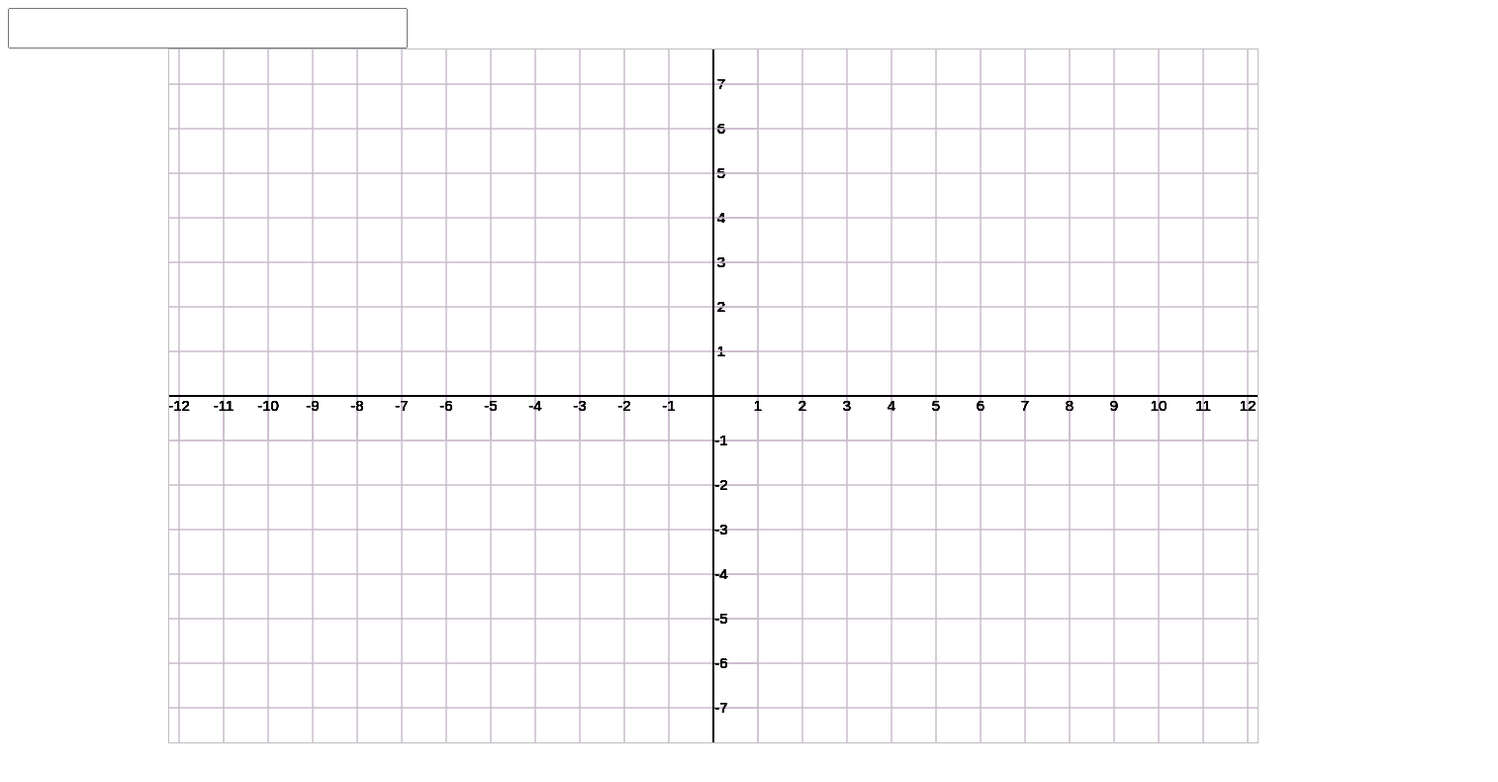
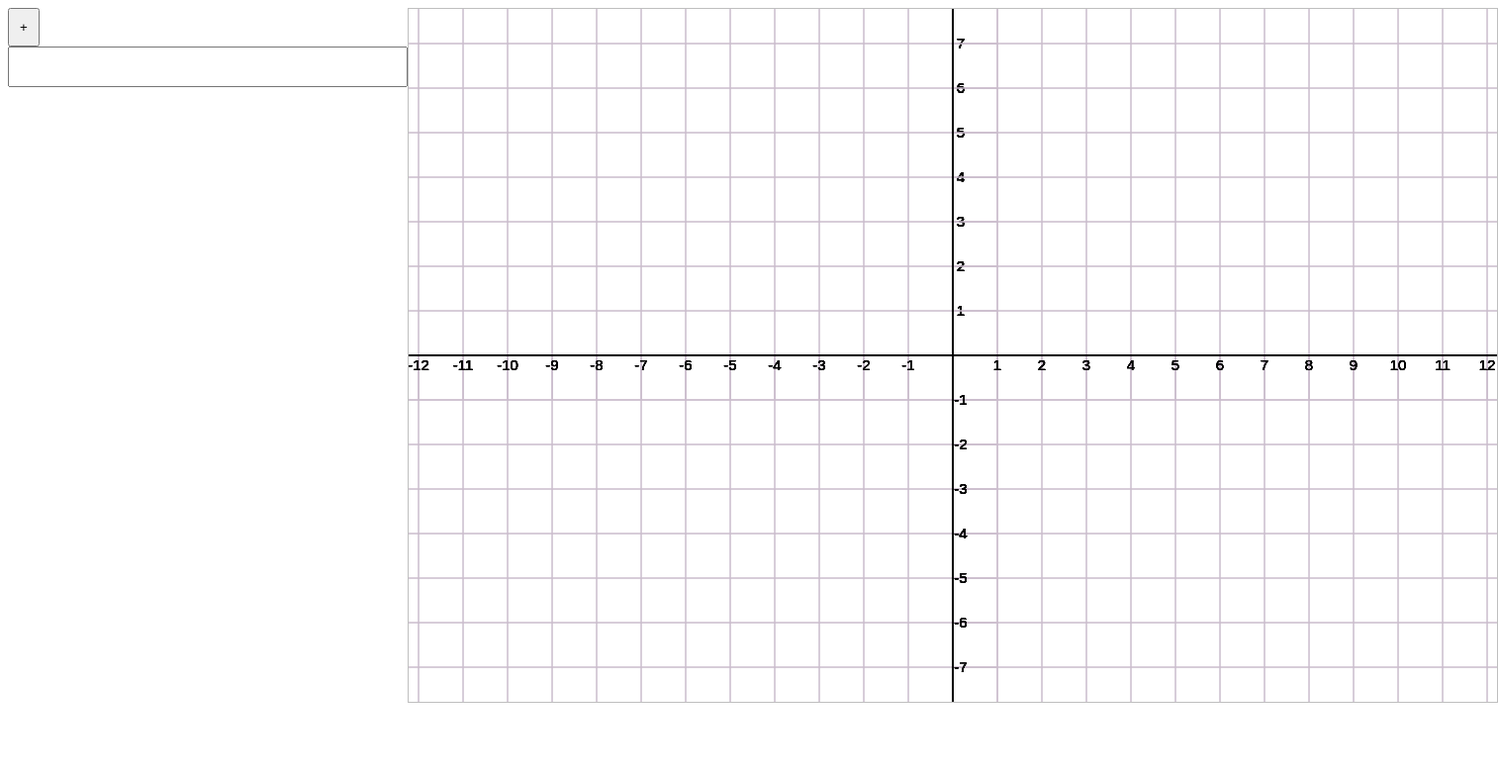
Before and after one commit to aabiji/quokka, a website built with Vite: page index.html in a window 1280 px wide. Shown: the whole page at 99% size, 1514 px wide, since content can reach past the window. Built offline with nearby package versions, Linux system fonts and the light colour scheme.

Commit message:
Graphing multiple expressions

```diff
--- a/index.html
+++ b/index.html
@@ -7,8 +7,13 @@
         <title>Quokka</title>
     </head>
     <body>
-        <input type="text"/>
-        <canvas id="graph"></canvas>
+        <div class="content">
+            <div class="sidebar">
+                <button id="add">+</button>
+                <div id="expressions"></div>
+            </div>
+            <canvas id="graph"></canvas>
+        </div>
         <script type="module" src="/src/main.ts"></script>
     </body>
 </html>
--- a/src/lib/eval.ts
+++ b/src/lib/eval.ts
@@ -33,21 +33,14 @@ function flatten(node: Node, table: LookupTable): Value[] {
     return values;
 }
 
-export class EmptyExpression extends Error {
-    constructor() {
-        super();
-        this.message = "Empty expression. Nothing to evaluate";
-    }
-}
-
 export class Expression {
     values: Value[] = [];
     variables: LookupTable = {};
 
     constructor(expression: string) {
         const tree = parse(expression, true);
-        if (tree === undefined) throw new EmptyExpression();
-        this.values = flatten(tree, this.variables);
+        if (tree !== undefined)
+            this.values = flatten(tree, this.variables);
     }
 
     private lookup(v: string): number {
@@ -58,6 +51,9 @@ export class Expression {
 
     // Evaluate the expression in a single pass
     evaluate(): number {
+        if (this.values.length == 0)
+            throw Error("Nothing to evaluate");
+
         // Return the answer if it's already been evaluated
         if (this.values.length == 1) {
             const v = this.values[0];
--- a/src/main.ts
+++ b/src/main.ts
@@ -1,4 +1,4 @@
-import { Expression, EmptyExpression } from "./lib/eval.ts";
+import { Expression } from "./lib/eval.ts";
 
 class Canvas {
     width: number;
@@ -53,7 +53,7 @@ class Canvas {
 }
 
 const size = 45; // tile size
-let zoom = 1.0; // TODO; render the expression at different zoom levels
+let expressions: Expression[] = [];
 
 function renderGraph(canvas: Canvas) {
     canvas.clear();
@@ -92,6 +92,7 @@ function renderGraph(canvas: Canvas) {
     canvas.drawLine(0, cy, canvas.width, cy, black, 2);
 }
 
+// TODO: draw a smooth line through our set of points
 function graphExpression(canvas: Canvas, expression: Expression) {
     const [cx, cy] = [canvas.centerX, canvas.centerY];
     const numTilesX = Math.ceil(canvas.centerX / size) + 1;
@@ -127,19 +128,41 @@ function graphExpression(canvas: Canvas, expression: Expression) {
     }
 }
 
-function handleInput(canvas: Canvas, event: KeyboardEvent) {
-    const element = event.target as HTMLInputElement;
-    try {
-        renderGraph(canvas);
-        graphExpression(canvas, new Expression(element.value));
-        element.classList.remove("bad-input");
-    } catch (error) {
-        if (!(error instanceof EmptyExpression))
-            element.classList.add("bad-input");
+function renderExpressions(canvas: Canvas) {
+    renderGraph(canvas);
+    // TODO: expressions should be different colors
+    for (const expression of expressions) {
+        if (expression.values.length == 0)
+            continue; // Empty expression
+        graphExpression(canvas, expression);
     }
 }
 
+function handleInput(event: KeyboardEvent, canvas: Canvas) {
+    const element = event.target as HTMLInputElement;
+    const index = Number(element.id);
+    try {
+        expressions[index] = new Expression(element.value);
+        element.classList.remove("bad-input");
+        // TODO: make this faster. we're rerendering the whole graph and all the
+        //       expressions on every keystroke. can we be more efficient?
+        renderExpressions(canvas);
+    } catch (error) {
+        element.classList.add("bad-input");
+    }
+}
+
+function addInputExpression(canvas: Canvas) {
+    const list = document.getElementById("expressions")!;
+    const newInput = document.createElement("input");
+    newInput.onkeyup = (event) => handleInput(event, canvas);
+    newInput.id = `${expressions.length}`;
+    expressions.push(new Expression(""));
+    list.appendChild(newInput);
+}
+
 function handleScroll(event: WheelEvent) {
+    // TODO: render the expression and graph at different zoom levels
     event.preventDefault();
     console.log(event.deltaY);
 }
@@ -149,9 +172,9 @@ window.onload = () => {
     const canvas = new Canvas(canvasElement as HTMLCanvasElement, 1100, 700);
     canvasElement.onwheel = (event) => handleScroll(event);
 
-    const input = document.getElementsByTagName("input")[0];
-    input.onkeyup = (event) => handleInput(canvas, event);
+    const button = document.getElementById("add")!;
+    button.onclick = () => addInputExpression(canvas);
 
-    renderGraph(canvas);
-    input.value = "";
+    addInputExpression(canvas);
+    renderExpressions(canvas);
 }
--- a/src/style.css
+++ b/src/style.css
@@ -1,5 +1,20 @@
 
-input {
+.content {
+    display: flex;
+}
+
+.sidebar button {
+    display: block;
+    padding: 10px 10px;
+}
+
+#expressions {
+    max-height: 92vh;
+    width: fit-content;
+    overflow: scroll;
+}
+
+#expressions input {
     width: 380px;
     font-size: 15px;
     padding: 10px 10px;
@@ -10,7 +25,6 @@ input {
     outline: none;
 }
 
-canvas {
-    float: right;
+#graph {
     border: 1px solid #bfbfbf;
 }
```
